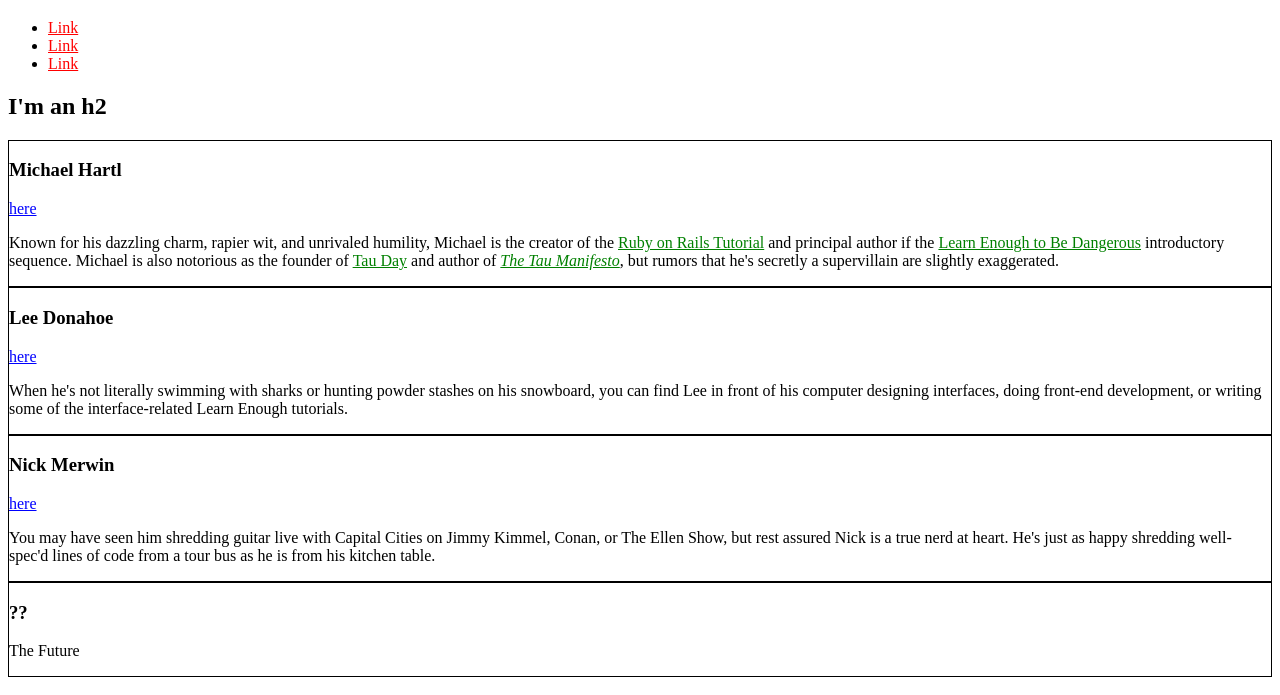
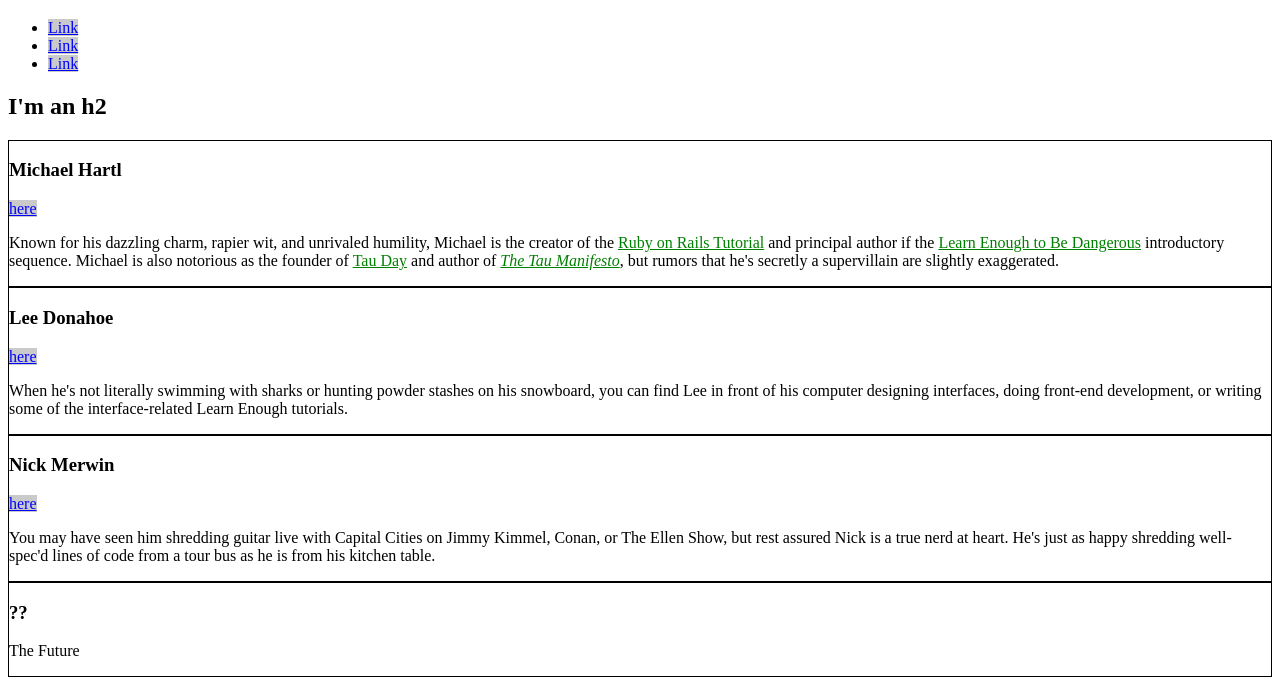
Before and after one commit to thicket8142/thicket8142.github.io, a plain HTML site: page index.html in a window 1280 px wide. Shown: the part 61-756 px from the top of the page. Drawn offline with Linux system fonts and the light colour scheme.

Commit message:
Work with the social links

```diff
--- a/index.html
+++ b/index.html
@@ -6,12 +6,13 @@
 		<style>
 			/* GLOBAL STYLES */
 			a {
-				color: red;
+				color: #f00;
 			}
 
 			/* SOCIAL STYLES */
 			.social-link {
-				color:blue;
+				color: blue;
+				background-color: rgba(150, 150, 150, 0.5);
 			}
 
 			/* BIO STYLES */
@@ -27,13 +28,13 @@
 		<h1>I'm an h1</h1>
 		<ul>
 			<li>
-				<a href="https://example.com/">Link</a>
+				<a href="https://example.com/" class="social-link">Link</a>
 			</li>
 			<li>
-				<a href="https://example.com/">Link</a>
+				<a href="https://example.com/" class="social-link">Link</a>
 			</li>
 			<li>
-				<a href="https://example.com/">Link</a>
+				<a href="https://example.com/" class="social-link">Link</a>
 			</li>
 		</ul>
 		<h2>I'm an h2</h2>
```
